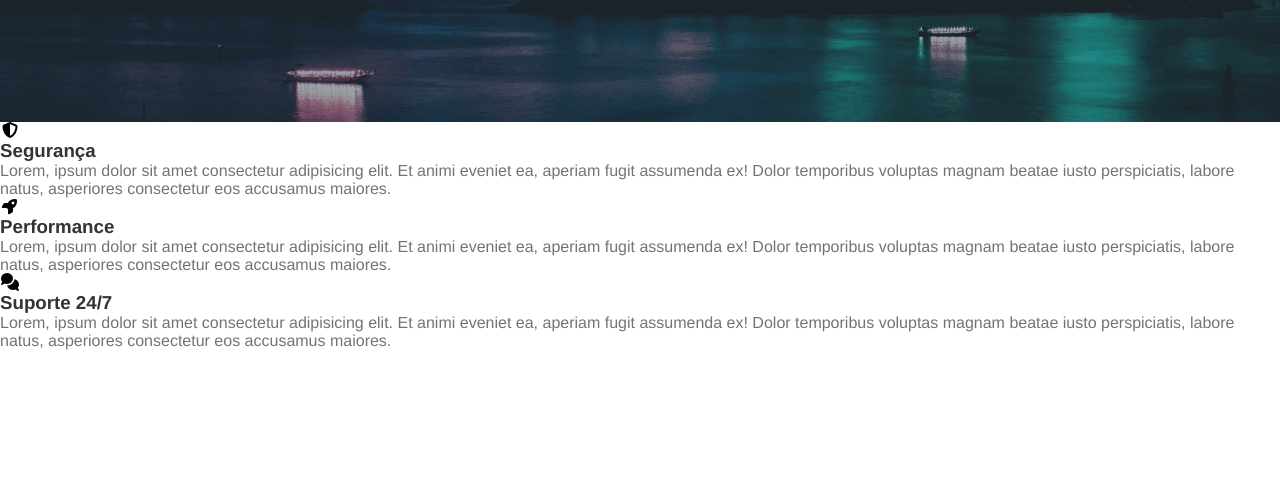
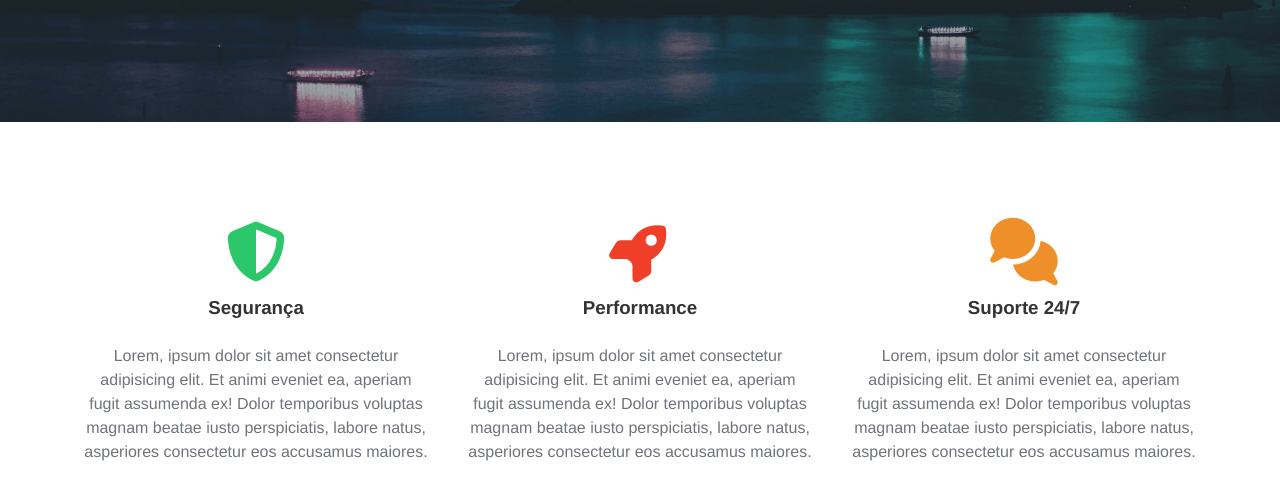
Before and after one commit to Robertdsz/Front-end, a plain HTML site: page 3_HDC_host/index.html in a window 1280 px wide. Shown: the part 377-876 px from the top of the page. Before the commit the page ends 800 px from the top, so only its background shows below. Drawn offline with Linux system fonts and the light colour scheme.

Commit message:
Feat: Add style in section of benefits

```diff
--- a/3_HDC_host/css/style.css
+++ b/3_HDC_host/css/style.css
@@ -96,3 +96,45 @@ nav {
 .main-banner p {
     font-size: 32px;
 }
+
+/* Services */
+
+.services-container {
+    padding: 5rem 0
+}
+
+.services-container ul {
+    display: flex;
+    width: 90%;
+    margin: 0 auto;
+}
+
+.services-container li {
+    flex: 1 1 200px;
+    list-style: none;
+    text-align: center;
+    padding: 20px;
+}
+
+.fas {
+    font-size: 60px;
+    margin-bottom: 15px;
+}
+
+.fa-shield-alt {
+    color: #2cc76a
+}
+.fa-rocket {
+    color: #ef3f29
+}
+.fa-comments {
+    color: #ef8f29
+}
+
+.services-container h3 {
+    margin-bottom: 25px;
+}
+
+.services-container p {
+    line-height: 24px;
+}
```
